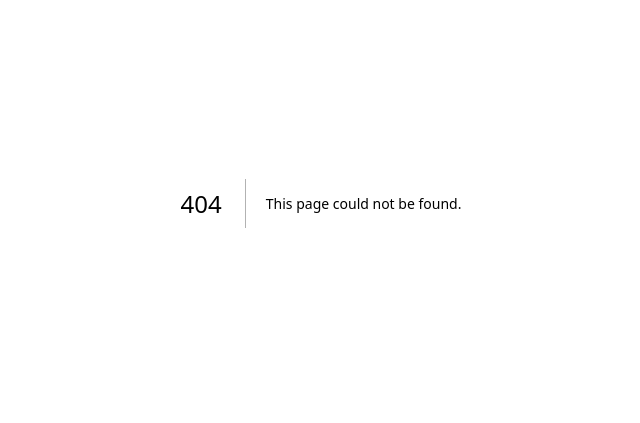
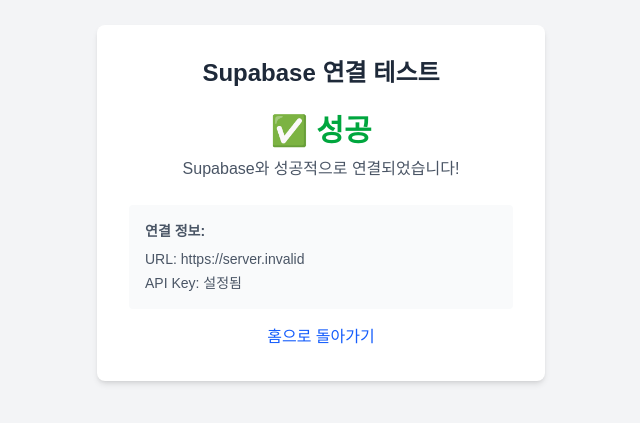
Before and after one commit to Sangsik-Dopamine/Project-Wonderwall, a Next.js app in the folder nextjs-app/: page /test-db in a window 1280 px wide. Before the commit this address had no page. Shown: the part 197-620 px from the top of the page, without its empty margins (319-959 px from the left). Built offline with nearby package versions, Linux system fonts and the light colour scheme; no server answers; the database is empty.

Commit message:
Add Supabase connection test page
- Create test page at /test-db to verify Supabase integration
- Test connection using auth.getSession() method
- Display success/failure status with detailed error messages
- Show environment variable configuration status

```diff
--- /dev/null
+++ b/nextjs-app/app/test-db/page.tsx
@@ -0,0 +1,106 @@
+'use client'
+
+import { useEffect, useState } from 'react'
+import { supabase } from '@/lib/supabaseClient'
+
+export default function TestDbPage() {
+  const [status, setStatus] = useState<'loading' | 'success' | 'failed'>('loading')
+  const [message, setMessage] = useState('')
+  const [details, setDetails] = useState('')
+
+  useEffect(() => {
+    async function testConnection() {
+      try {
+        // Supabase 연결 테스트: auth.getSession() 호출
+        const { data, error } = await supabase.auth.getSession()
+
+        if (error) {
+          setStatus('failed')
+          setMessage('실패')
+          setDetails(`에러: ${error.message}`)
+          return
+        }
+
+        // 추가 테스트: 간단한 쿼리 실행 (실제 테이블이 없어도 연결은 확인 가능)
+        const { error: healthError } = await supabase
+          .from('_health_check')
+          .select('*')
+          .limit(0)
+
+        // 404나 테이블 없음 에러는 괜찮음 (연결은 성공)
+        if (healthError && !healthError.message.includes('does not exist')) {
+          setStatus('failed')
+          setMessage('실패')
+          setDetails(`연결 에러: ${healthError.message}`)
+          return
+        }
+
+        // 연결 성공
+        setStatus('success')
+        setMessage('성공')
+        setDetails('Supabase와 성공적으로 연결되었습니다!')
+      } catch (err) {
+        setStatus('failed')
+        setMessage('실패')
+        setDetails(`예외 발생: ${err instanceof Error ? err.message : '알 수 없는 에러'}`)
+      }
+    }
+
+    testConnection()
+  }, [])
+
+  return (
+    <div className="min-h-screen flex items-center justify-center bg-gray-100">
+      <div className="bg-white p-8 rounded-lg shadow-md max-w-md w-full">
+        <h1 className="text-2xl font-bold mb-6 text-center text-gray-800">
+          Supabase 연결 테스트
+        </h1>
+
+        <div className="text-center">
+          {status === 'loading' && (
+            <div className="text-blue-600 text-xl font-semibold">
+              테스트 중...
+            </div>
+          )}
+
+          {status === 'success' && (
+            <div>
+              <div className="text-green-600 text-3xl font-bold mb-2">
+                ✅ {message}
+              </div>
+              <p className="text-gray-600 mt-2">{details}</p>
+            </div>
+          )}
+
+          {status === 'failed' && (
+            <div>
+              <div className="text-red-600 text-3xl font-bold mb-2">
+                ❌ {message}
+              </div>
+              <p className="text-gray-600 mt-2 text-sm">{details}</p>
+            </div>
+          )}
+        </div>
+
+        <div className="mt-6 p-4 bg-gray-50 rounded text-sm text-gray-600">
+          <p className="font-semibold mb-2">연결 정보:</p>
+          <p className="break-all">
+            URL: {process.env.NEXT_PUBLIC_SUPABASE_URL || '설정 안됨'}
+          </p>
+          <p className="mt-1">
+            API Key: {process.env.NEXT_PUBLIC_SUPABASE_ANON_KEY ? '설정됨' : '설정 안됨'}
+          </p>
+        </div>
+
+        <div className="mt-4 text-center">
+          <a
+            href="/"
+            className="text-blue-600 hover:underline"
+          >
+            홈으로 돌아가기
+          </a>
+        </div>
+      </div>
+    </div>
+  )
+}
```
